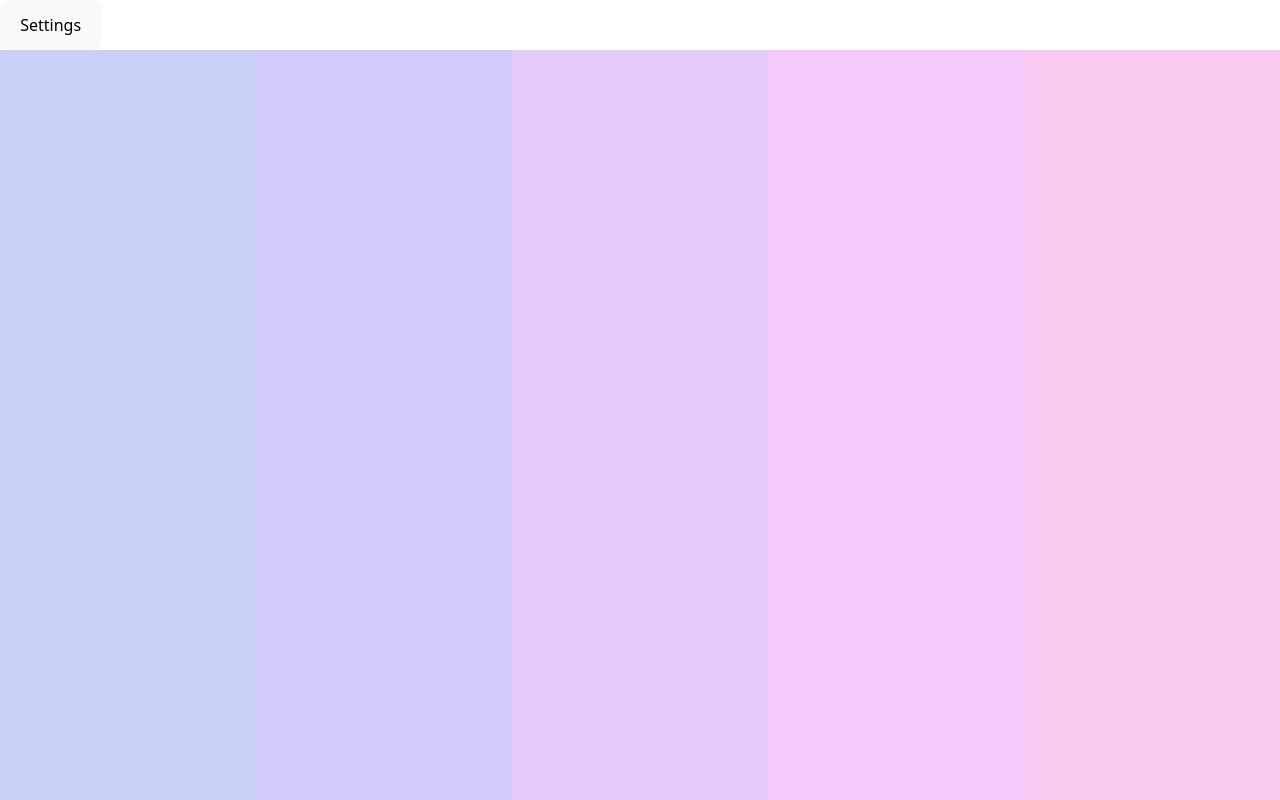
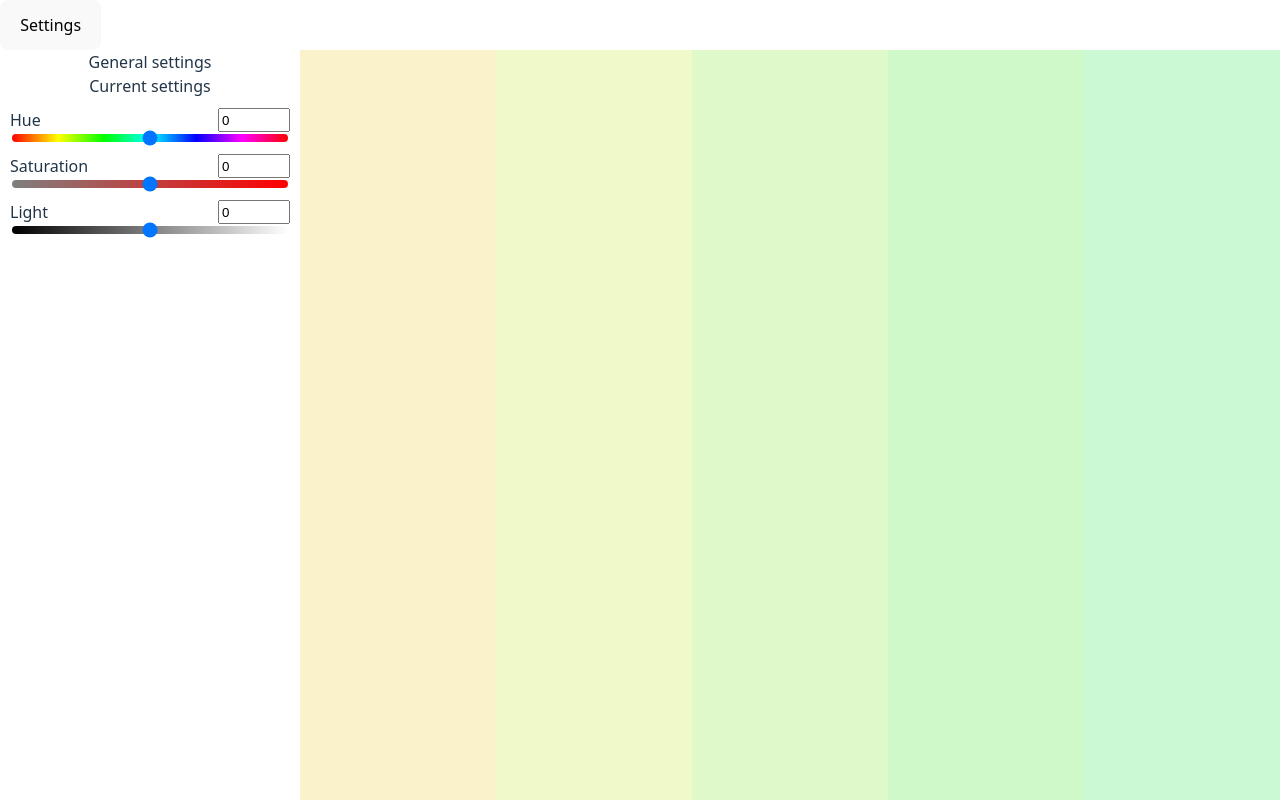
Before and after one commit to Mufafa98/Chromatica, a React (Vite) app: page / in a window 1280 px wide. Built offline with nearby package versions, Linux system fonts and the light colour scheme.

Commit message:
ColorSettings, minor fixes

```diff
--- a/src/App.tsx
+++ b/src/App.tsx
@@ -1,12 +1,16 @@
 import './App.css'
-import ColorGroup from "./components/ColorGroup.tsx"
+import ColorGroup from "./components/ColorGroup/ColorGroup.tsx"
 import Header from './components/Header.tsx'
-import SettingsSideBar from './components/SettingsSideBar.tsx'
+import SettingsSideBar from './components/SettingsSideBar/SettingsSideBar.tsx'
 
 import { useState } from 'react'
 
+
 function App() {
-  const [showSettings, setShowSettings] = useState<boolean>(false)
+  const [hue, setHue] = useState(0)
+  const [saturation, setSaturation] = useState(0)
+  const [light, setLight] = useState(0)
+  const [showSettings, setShowSettings] = useState<boolean>(true)
   const toggleSettings = () => {
     setShowSettings(showSettings => !showSettings)
   }
@@ -20,8 +24,19 @@ function App() {
         width: "100vw",
         height: "calc(100vh - 50px)",
       }}>
-        {showSettings && <SettingsSideBar />}
-        <ColorGroup />
+        {showSettings && <SettingsSideBar
+          hue={hue}
+          setHue={setHue}
+          light={light}
+          setLight={setLight}
+          saturation={saturation}
+          setSaturation={setSaturation}
+        />}
+        <ColorGroup
+          hue={hue}
+          saturation={saturation}
+          light={light}
+        />
       </div>
     </>
   )
--- a/src/components/Color.ts
+++ b/src/components/Color.ts
@@ -67,7 +67,36 @@ export default class Color {
     toString(): string {
         return `rgb(${this.r},${this.g},${this.b})`;
     }
+
+    getColorWithSettings(settings: Color): Color {
+        let [h, s, l] = this.toHSL()
+        const [sh, ss, sl] = settings.toHSL()
+        // console.log(sh, ss, sl);
+
+        // h = mapPiecewise(sh, 0.5, h, true)
+        h = h + sh
+        h = h > 1 ? h - 1 : h
+        s = mapPiecewise(ss, 0.5, s, false)
+        l = mapPiecewise(sl, 0.5, l, false)
+
+        return Color.fromHSL(h, s, l)
+    }
 }
+
+function mapPiecewise(m: number, split: number, nSplit: number, wrap: boolean = false): number {
+    let n: number
+    if (m <= split) {
+        n = (m / split) * nSplit;
+    } else {
+        n = nSplit + ((m - split) / (1 - split)) * (1 - nSplit);
+    }
+    if (wrap) {
+        return ((n % 1) + 1) % 1
+    } else {
+        return n
+    }
+}
+
 
 /**
  * Linearize an sRGB channel value (0–255) to linear light (0–1)
--- a/src/components/ColorGroup.tsx
+++ b/src/components/ColorGroup/ColorGroup.tsx
@@ -1,8 +1,8 @@
 import { useCallback, useEffect, useState } from "react";
 
 import ColorItem from "./ColorItem.tsx"
-import AnalogGenerator from "./ColorGenerators/Analog.ts"
-import Color from "./Color.ts"
+import AnalogGenerator from "../ColorGenerators/Analog.ts"
+import Color from "../Color.ts"
 import "./ColorGroup.css"
 
 const generators = {
@@ -11,10 +11,27 @@ const generators = {
 
 const defaultGenerator = "Analog";
 const defaultNumOfColors = 5;
-export default function ColorGroup() {
+
+interface ColorGroupinterface {
+    hue: number,
+    saturation: number,
+    light: number
+}
+
+export default function ColorGroup({
+    hue,
+    saturation,
+    light
+}: ColorGroupinterface) {
     // eslint-disable-next-line @typescript-eslint/no-unused-vars
     const [generator, _setGenerator] = useState(generators[defaultGenerator])
     const [colors, setColors] = useState(generator.generate(defaultNumOfColors, []))
+
+    const h = (hue + 180) / 360
+    const s = (saturation + 100) / 200
+    const l = (light + 100) / 200
+
+    const colorSettings = Color.fromHSL(h, s, l)
 
     const [hoveredSeparator, setHoveredSeparator] = useState<number | null>(null)
 
@@ -31,13 +48,6 @@ export default function ColorGroup() {
         };
     }, [keyDownHandler]);
 
-    const colorCardWidth = window.innerWidth / colors.length
-    const colorCardHeight = window.innerHeight
-
-    const sections = 5
-    const sepWidth = colorCardWidth / sections
-    const colorWidth = colorCardWidth
-    const colorHeight = colorCardHeight
 
     const addColorHandler = (index: number) => {
         setColors(prevColors => {
@@ -64,9 +74,7 @@ export default function ColorGroup() {
                         <ColorItem
                             key={index}
                             color={colors[index]}
-                            width={colorWidth}
-                            height={colorHeight}
-                            sepWidth={sepWidth}
+                            colorSettings={colorSettings}
                             index={index}
                             itemCount={colors.length}
                             hoveredSeparator={hoveredSeparator}
--- a/src/components/ColorItem.tsx
+++ b/src/components/ColorGroup/ColorItem.tsx
@@ -1,4 +1,4 @@
-import Color from "./Color.ts"
+import Color from "../Color.ts"
 import "./ColorItem.css"
 import ColorCardSeparator from "./ColorCardSep.tsx"
 
@@ -11,9 +11,7 @@ function GetTextColorBasedOn(color: Color): Color {
 
 interface ColorItemProps {
     color: Color
-    width: number
-    height: number
-    sepWidth: number
+    colorSettings: Color
     index: number
     itemCount: number
     hoveredSeparator: number | null
@@ -23,6 +21,7 @@ interface ColorItemProps {
 
 export default function ColorItem({
     color,
+    colorSettings,
     index,
     itemCount,
     hoveredSeparator,
@@ -35,12 +34,14 @@ export default function ColorItem({
     const isLeftVisible = hoveredSeparator === leftSepIdx
     const isRightVisible = hoveredSeparator === rightSepIdx
 
+    const tempColor = color.getColorWithSettings(colorSettings)
+
     return (
         <div
             className="colorCard"
             style={{
-                color: GetTextColorBasedOn(color).toString(),
-                backgroundColor: color.toString(),
+                color: GetTextColorBasedOn(tempColor).toString(),
+                backgroundColor: tempColor.toString(),
                 // width: width,
                 // height: height
             }}>
--- a/src/components/SettingsSideBar.tsx
+++ /dev/null
@@ -1,7 +0,0 @@
-
-
-export default function SettingsSideBar() {
-    return (
-        <div className="SettingsSideBar" style={{ width: "300px" }}>Settings sidebar</div>
-    )
-}
--- /dev/null
+++ b/src/components/SettingsSideBar/SettingsSideBar.tsx
@@ -0,0 +1,85 @@
+import Slider from "./Slider";
+
+interface SettingsSideBarInterface {
+    hue: number,
+    light: number,
+    saturation: number,
+    setHue: (value: number) => void,
+    setLight: (value: number) => void,
+    setSaturation: (value: number) => void,
+}
+
+export default function SettingsSideBar({
+    hue,
+    setHue,
+    light,
+    setLight,
+    saturation,
+    setSaturation,
+}: SettingsSideBarInterface) {
+
+    const hueGradient = `linear-gradient(to right,
+        hsl(0, 100%, 50%),
+        hsl(60, 100%, 50%),
+        hsl(120, 100%, 50%),
+        hsl(180, 100%, 50%),
+        hsl(240, 100%, 50%),
+        hsl(300, 100%, 50%),
+        hsl(360, 100%, 50%)
+    )`
+    const saturationGradient = `linear-gradient(to right,
+        hsl(${hue}, 0%, 50%),
+        hsl(${hue}, 100%, 50%)
+    )`
+    const lightGradient = `linear-gradient(to right,
+        hsl(${hue}, 100%, 0%),
+        hsl(${hue}, 100%, 100%)
+    )`
+
+    return (
+        <div className="SettingsSideBar" style={{ width: "300px" }}>
+            General settings <br />
+            Current settings
+            <br />
+            <Slider
+                title="Hue"
+                min={-180}
+                max={180}
+                value={hue}
+                handleChange={(newVal: string) => {
+                    const value = Number(newVal)
+                    if (value >= -180 || value <= 180) {
+                        setHue(value)
+                    }
+                }}
+                bgGradient={hueGradient}
+            />
+            <Slider
+                title="Saturation"
+                min={-100}
+                max={100}
+                value={saturation}
+                handleChange={(newVal: string) => {
+                    const value = Number(newVal)
+                    if (value >= -100 || value <= 100) {
+                        setSaturation(value)
+                    }
+                }}
+                bgGradient={saturationGradient}
+            />
+            <Slider
+                title="Light"
+                min={-100}
+                max={100}
+                value={light}
+                handleChange={(newVal: string) => {
+                    const value = Number(newVal)
+                    if (value >= -100 || value <= 100) {
+                        setLight(value)
+                    }
+                }}
+                bgGradient={lightGradient}
+            />
+        </div>
+    )
+}
--- /dev/null
+++ b/src/components/SettingsSideBar/Slider.tsx
@@ -0,0 +1,54 @@
+
+interface SliderInterface {
+    title: string,
+    min: number,
+    max: number,
+    value: number,
+    bgGradient?: string
+    handleChange: (value: string) => void
+}
+
+export default function Slider({
+    title,
+    min,
+    max,
+    value,
+    handleChange,
+    bgGradient
+}: SliderInterface) {
+    return (
+        <div style={{
+            display: "flex",
+            flexDirection: "column",
+            margin: "10px"
+        }}>
+            <div style={{
+                display: "flex",
+                justifyContent: "space-between"
+            }}>
+                {title}
+                <input
+                    type="number"
+                    value={value}
+                    min={min}
+                    max={max}
+                    onChange={(e) => handleChange(e.target.value)}
+                />
+            </div>
+            <input
+                type="range"
+                value={value}
+                min={min}
+                max={max}
+                onChange={(e) => handleChange(e.target.value)}
+                style={bgGradient ? {
+                    appearance: "none",
+                    height: "8px",
+                    borderRadius: "4px",
+                    outline: "none",
+                    background: bgGradient
+                } : {}}
+            />
+        </div>
+    )
+}
```
Also changed, not shown: src/components/ColorGroup/ColorCardSep.tsx (renamed from src/components/ColorCardSep.tsx), src/components/ColorGroup/ColorGroup.css (renamed from src/components/ColorGroup.css), src/components/ColorGroup/ColorItem.css (renamed from src/components/ColorItem.css).
